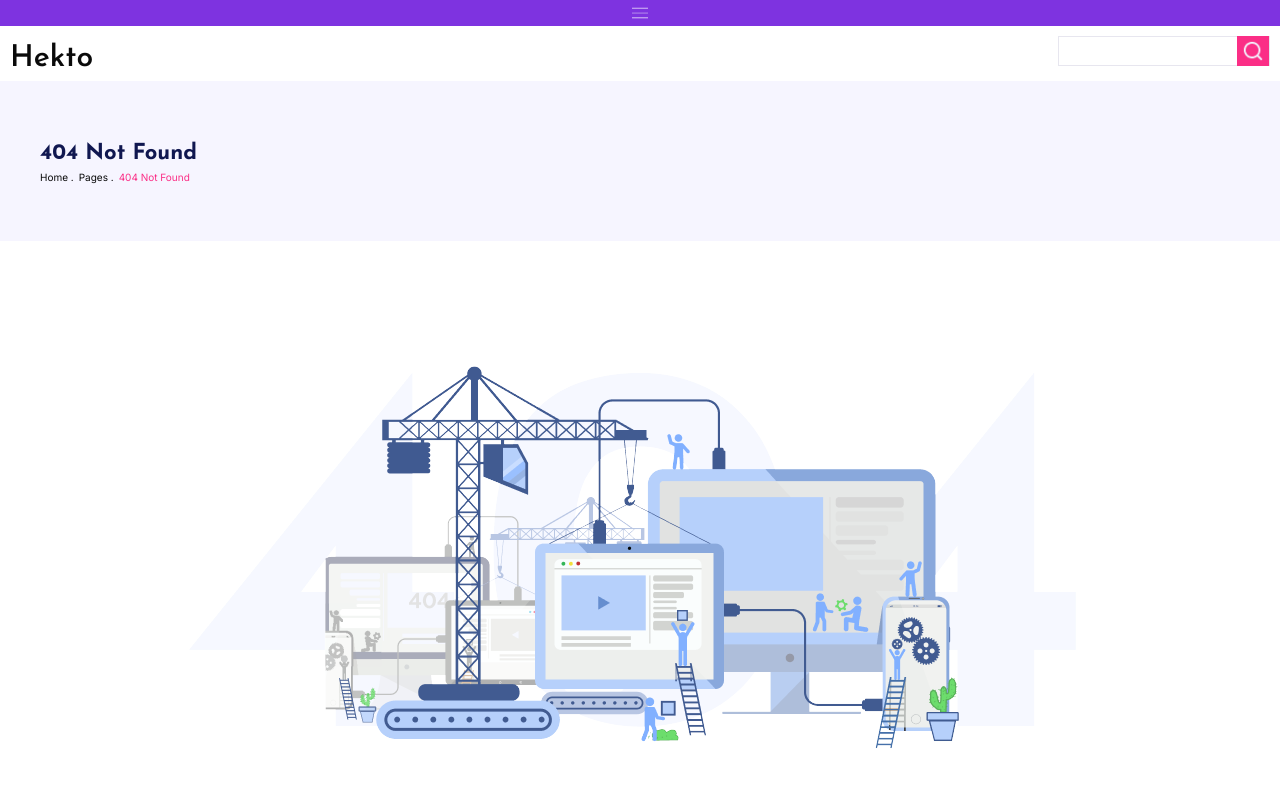
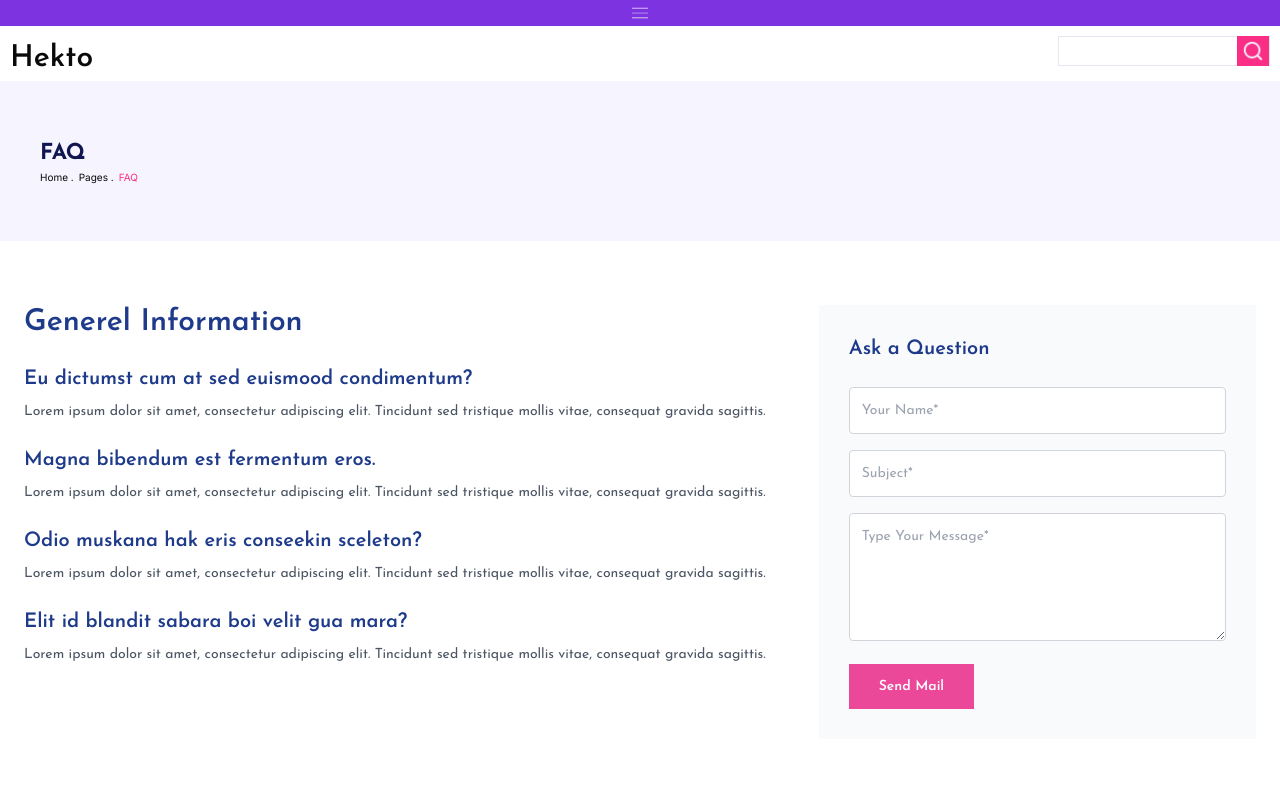
Before and after one commit to Abdullah-765/Hackathon-02-UIUX, a Next.js app: page /faqs in a window 1280 px wide. Before the commit this address had no page. Shown: the top 796 px of the page. Built offline with nearby package versions, Linux system fonts and the light colour scheme.

Commit message:
faqs-page

```diff
--- /dev/null
+++ b/app/faqs/page.tsx
@@ -0,0 +1,72 @@
+import { Josefin_Sans } from "next/font/google";
+const josefinSans = Josefin_Sans({
+  subsets: ["latin"],
+  weight: ["100", "300", "400", "500", "600", "700"],
+});
+
+
+
+import { Button } from "@/components/ui/button";
+
+import * as React from "react"
+
+export default function Faqs() {
+  return (
+    <div>
+      <div className="h-[20vh] mx-0 px-[40px] flex flex-col justify-center bg-[#F6F5FF] w-[100%]">
+        <h1
+          className={`${josefinSans.className} text-[#101750] text-[22px] font-bold`}
+        >
+          FAQ
+        </h1>
+        <li className="text-[10px]">
+          <p>Home .</p>
+          <p>Pages .</p>
+          <p className="text-[#FB2E86]">FAQ</p>
+        </li>
+      </div>
+
+    <div className={`${josefinSans.className} container mx-auto p-6 mt-[40px]`}>
+        <div className="flex flex-col lg:flex-row">
+            <div className="lg:w-2/3">
+                <h1 className="text-3xl font-semibold text-blue-900 mb-6">Generel Information</h1>
+                <div className="mb-6">
+                    <h2 className="text-xl font-semibold text-blue-900 mb-2">Eu dictumst cum at sed euismood condimentum?</h2>
+                    <p className="text-gray-600 text-[14px]">Lorem ipsum dolor sit amet, consectetur adipiscing elit. Tincidunt sed tristique mollis vitae, consequat gravida sagittis.</p>
+                </div>
+                <div className="mb-6">
+                    <h2 className="text-xl font-semibold text-blue-900 mb-2">Magna bibendum est fermentum eros.</h2>
+                    <p className="text-gray-600 text-[14px]">Lorem ipsum dolor sit amet, consectetur adipiscing elit. Tincidunt sed tristique mollis vitae, consequat gravida sagittis.</p>
+                </div>
+                <div className="mb-6">
+                    <h2 className="text-xl font-semibold text-blue-900 mb-2">Odio muskana hak eris conseekin sceleton?</h2>
+                    <p className="text-gray-600 text-[14px]">Lorem ipsum dolor sit amet, consectetur adipiscing elit. Tincidunt sed tristique mollis vitae, consequat gravida sagittis.</p>
+                </div>
+                <div className="mb-6">
+                    <h2 className="text-xl font-semibold text-blue-900 mb-2">Elit id blandit sabara boi velit gua mara?</h2>
+                    <p className="text-gray-600 text-[14px]">Lorem ipsum dolor sit amet, consectetur adipiscing elit. Tincidunt sed tristique mollis vitae, consequat gravida sagittis.</p>
+                </div>
+            </div>
+            <div className="lg:w-[450px] bg-gray-50 p-[30px]">
+                <h2 className="text-xl font-semibold text-blue-900 mb-6">Ask a Question</h2>
+                <form className="text-[14px]">
+                    <div className="mb-4">
+                        <input type="text" placeholder="Your Name*" className="w-full p-3 border border-gray-300 rounded-sm focus:outline-none focus:ring-2 focus:ring-[#FB2E86]" />
+                    </div>
+                    <div className="mb-4">
+                        <input type="text" placeholder="Subject*" className="w-full p-3 border border-gray-300 rounded-sm focus:outline-none focus:ring-2 focus:ring-[#FB2E86]"/>
+                    </div>
+                    <div className="mb-4">
+                        <textarea placeholder="Type Your Message*" className="w-full p-3 border border-gray-300 rounded-sm focus:outline-none focus:ring-2 focus:ring-[#FB2E86] h-32"></textarea>
+                    </div>
+                    <button type="submit" className="px-[30px] py-3 bg-pink-500 text-white font-semibold hover:bg-pink-600">Send Mail</button>
+                </form>
+            </div>
+        </div>
+    </div>
+
+    </div>
+
+
+  )
+}
```
